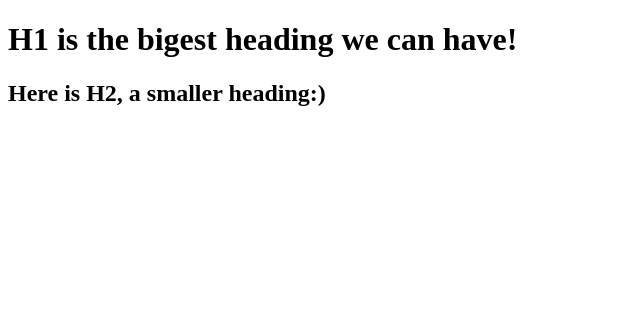
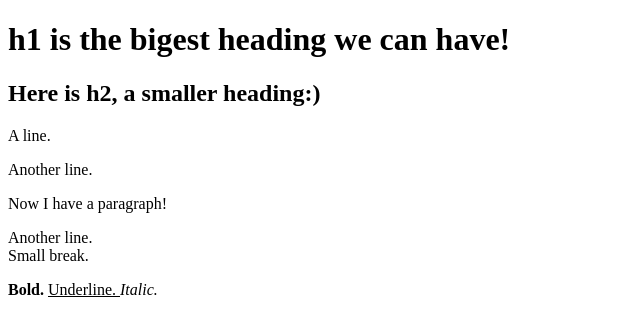
Before and after one commit to Run1Guo/Run1Guo.github.io, a plain HTML site: page index.html in a window 1280 px wide. Shown: the whole page, without its empty margins (0-640 px from the left). Drawn offline with Linux system fonts and the light colour scheme.

Commit message:
Update index.html

```diff
--- a/index.html
+++ b/index.html
@@ -13,10 +13,20 @@
 <body>
     <!--webpage content-->
     <h1>
-        H1 is the bigest heading we can have!
+        h1 is the bigest heading we can have!
     </h1>
     <h2>
-        Here is H2, a smaller heading:)
+        Here is h2, a smaller heading:)
     </h2>
+
+    <p> A line. </p>
+    <p> Another line. </p>
+    <p> Now I have a paragraph!</p>
+    <p> Another line. <br> Small break.</p>
+
+    <strong> Bold. </strong>
+    <u> Underline. </u>
+    <em> Italic. </em>
+
 </body>
 </html>
```
